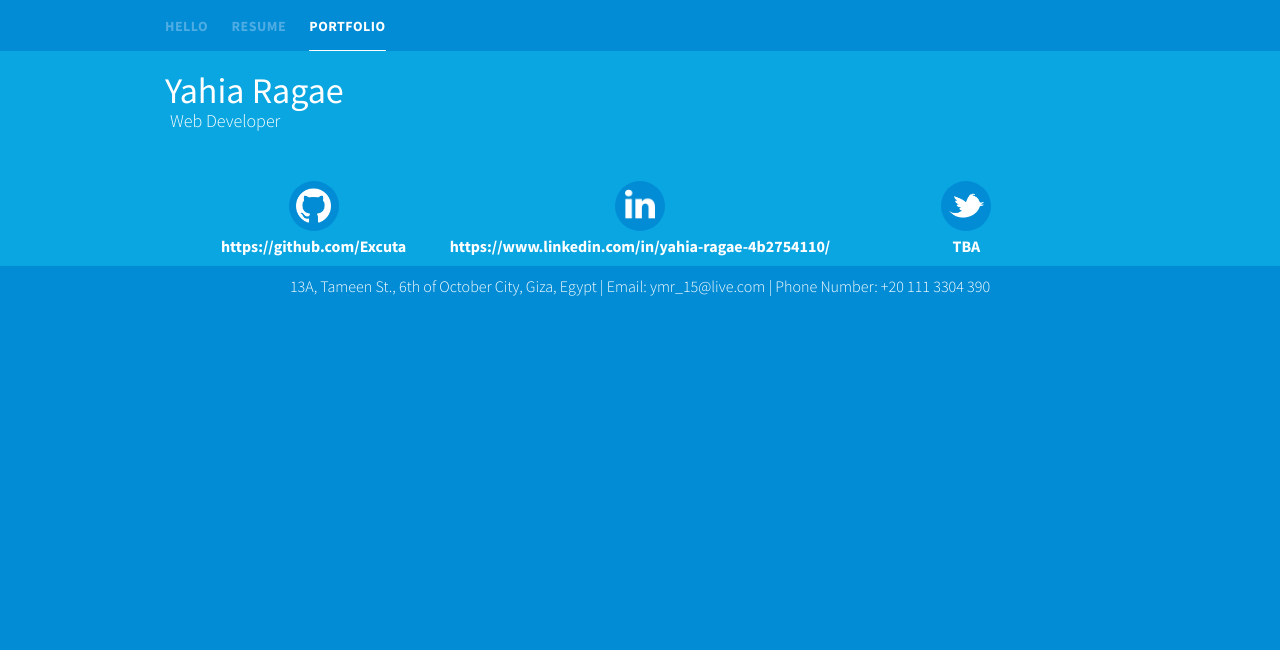
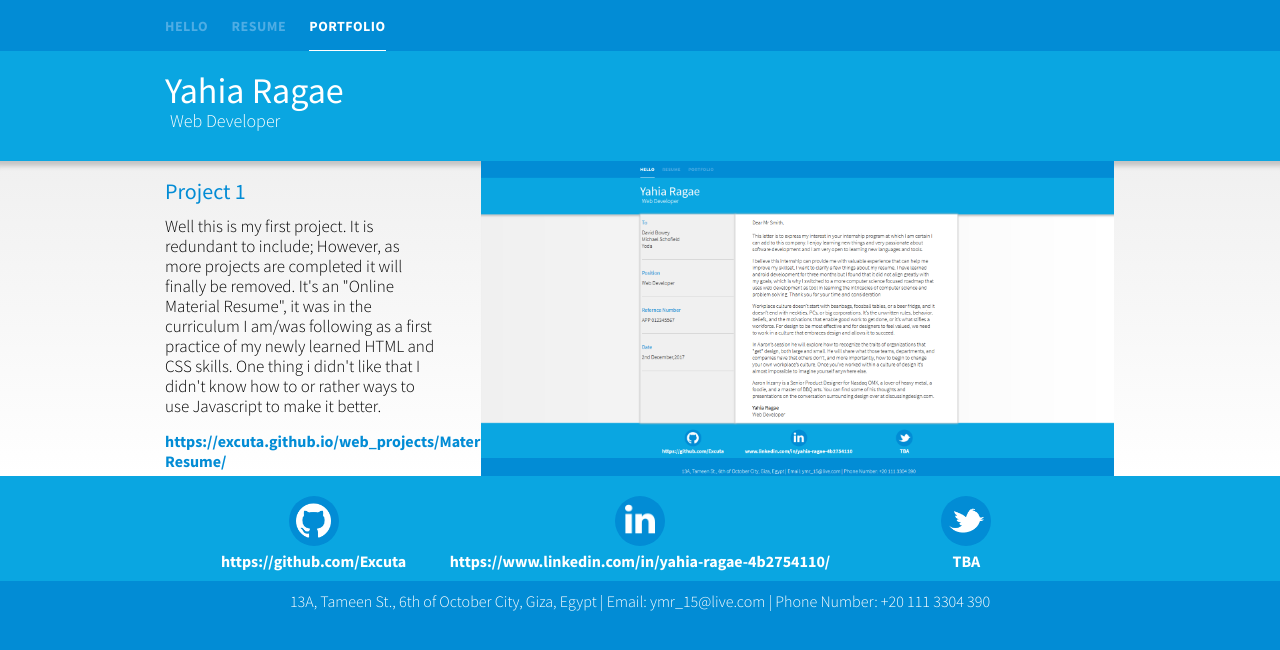
Before and after one commit to Excuta/web_projects, a plain HTML site: page Material Resume/Portfolio.html in a window 1280 px wide. Drawn offline with Linux system fonts and the light colour scheme.

Commit message:
Added project to portfolio
TODO: make content fill page using flex box

```diff
--- a/Material Resume/Portfolio.html
+++ b/Material Resume/Portfolio.html
@@ -28,6 +28,23 @@
                     <h4>Web Developer</h4>
                 </section>
             </div>
+        </header>
+
+        <section class="content-row">
+          <div class="container group">
+            <section class="col-1-3 project-info">
+                <h5>Project 1</h5>
+                <p>
+                    Well this is my first project. It is redundant to include; However, as more projects are completed it will finally be removed.
+                    It's an "Online Material Resume", it was in the curriculum I am/was following as a first practice of my newly learned HTML and CSS skills. One thing i didn't like that I didn't know how to or rather ways to use Javascript to make it better.
+                </p>
+                <a href="https://excuta.github.io/web_projects/Material Resume/index.html">https://excuta.github.io/web_projects/Material Resume/</a>
+            </section><!--
+
+            --><img class="col-2-3 project-photo" src="assets/images/project-1.png">
+
+         </div>
+        </section>
 
         <footer>
             <div class="primary-row">
--- a/Material Resume/assets/stylesheets/main.css
+++ b/Material Resume/assets/stylesheets/main.css
@@ -167,6 +167,7 @@ h4 {
 .col-2-3 {
     vertical-align: top;
     display: inline-block;
+    float: left;
 }
 
 .col-1-3 {
--- a/Material Resume/assets/stylesheets/portfolio.css
+++ b/Material Resume/assets/stylesheets/portfolio.css
@@ -1,6 +1,18 @@
 #hello {
     color: #4FADE4;
     border-bottom: none;
+}
+h5 {
+    font-weight: 400;
+    font-size: 22px;
+    margin: 15px 0;
+}
+a {
+    text-decoration: none;
+    color: #028CD5;
+}
+a:hover {
+    color: #0264d5;
 }
 #portfolio {
     color: #fff;
@@ -9,3 +21,29 @@
 #hello:hover {
     color: #fff;
 }
+.col-1-3 {
+    width: 33.3%;
+}
+.col-2-3 {
+    width: 66.6%;
+}
+.project-info {
+    padding: 5px 45px 5px 0;
+}
+.project-info a {
+    font-weight: 600;
+}
+.project-info p {
+    font-weight: 300;
+    font-size: 17px;
+    margin-bottom: 15px;
+}
+.project-photo {
+    box-shadow: inset 0 0 5px 5px #000;
+}
+.content-row {
+    background: -webkit-linear-gradient(to bottom, #F0F0F0, #fff);
+    background:    -moz-linear-gradient(to bottom, #F0F0F0, #fff);
+    background:         linear-gradient(to bottom, #F0F0F0, #fff);
+    box-shadow: inset 0 10px 5px -5px #c4c4c4;
+}
```
Also changed, not shown: Material Resume/index.html (+1 -1 lines), Material Resume/resume.html (+8 -0 lines), Material Resume/assets/stylesheets/resume.css (line endings or trailing spaces). Lines whose indentation alone changed are shown as unchanged.
